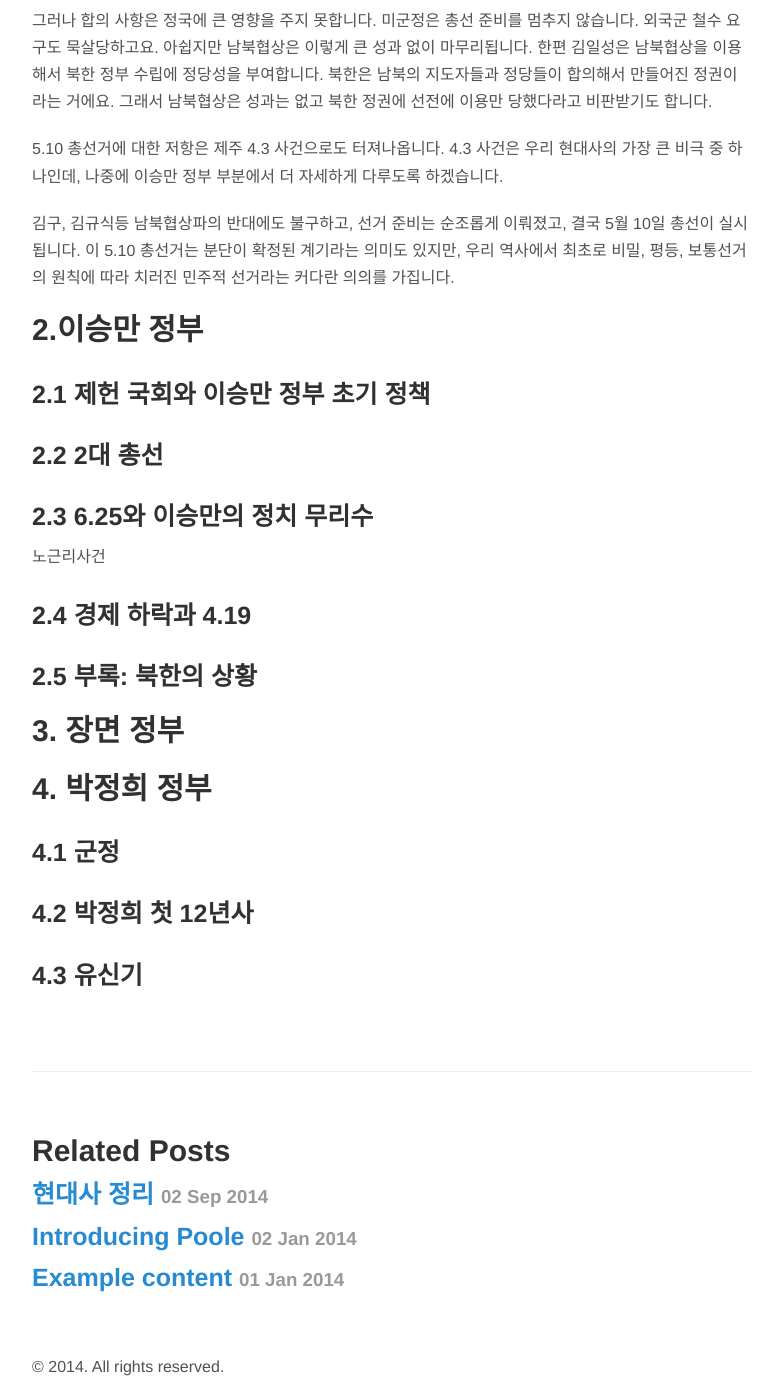
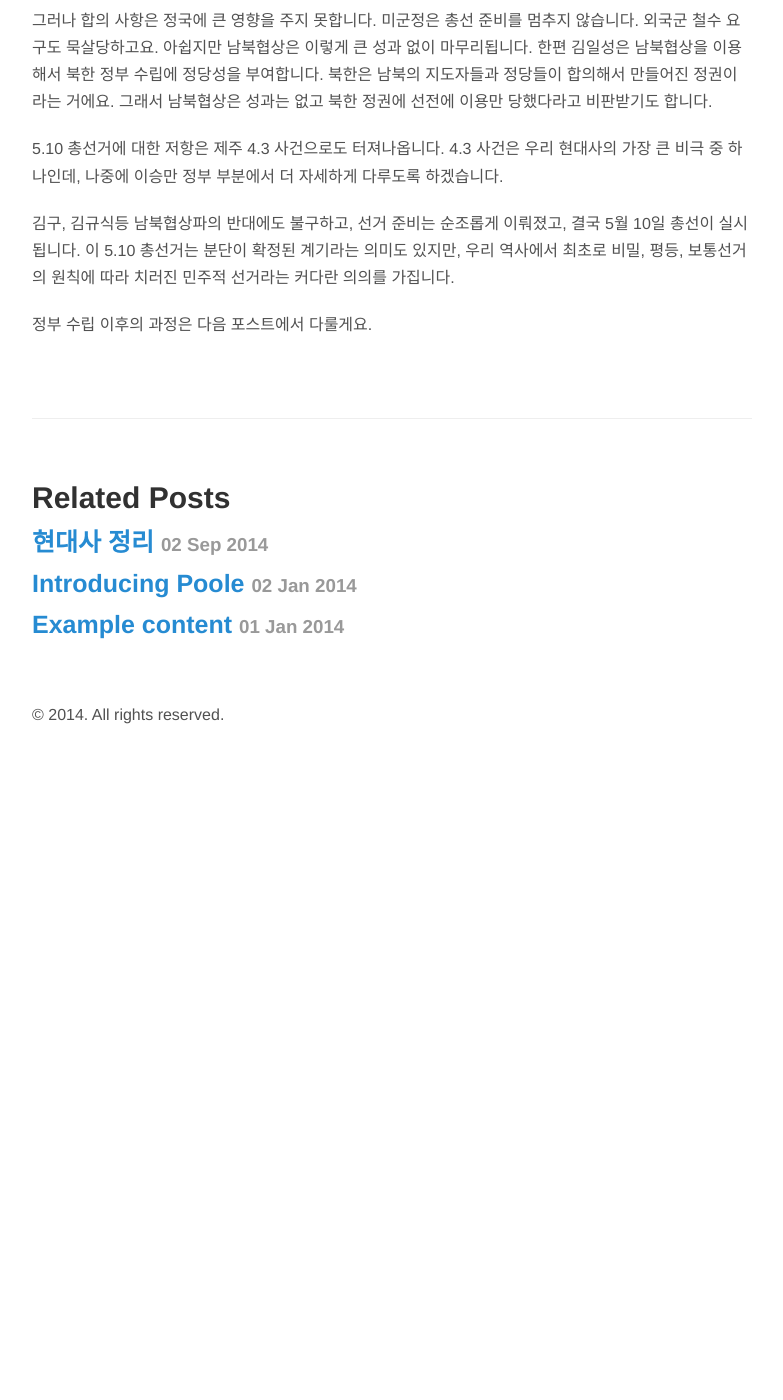
Before and after one commit to hojunester/hojunester.github.io, a Jekyll site: the page built from _posts/2014-09-03-1_해방3년사.md, in a window 1280 px wide and 1400 px high, scrolled down 9288 px. Shown: the whole window, without its empty margins (248-1031 px from the left). Built offline with Jekyll 4.4.1, drawn with Linux system fonts in a browser that asks for light colours; Markdown is read by kramdown in place of the engine named in the settings; after the commit the page ends 10036 px from its top, so only the background shows below that.

Commit message:
removed outdated parts

```diff
--- a/_posts/2014-09-03-1_해방3년사.md
+++ b/_posts/2014-09-03-1_해방3년사.md
@@ -184,23 +184,4 @@ UN 총회에서 한반도 문제가 논의됩니다. 이 때 소련은 이 총
 
 김구, 김규식등 남북협상파의 반대에도 불구하고, 선거 준비는 순조롭게 이뤄졌고, 결국 5월 10일 총선이 실시됩니다. 이 5.10 총선거는 분단이 확정된 계기라는 의미도 있지만, 우리 역사에서 최초로 비밀, 평등, 보통선거의 원칙에 따라 치러진 민주적 선거라는 커다란 의의를 가집니다.
 
-
-##<a name="2.이승만정부"></a>2.이승만 정부
-
-###<a name="제헌국회"></a>2.1 제헌 국회와 이승만 정부 초기 정책
-###<a name="2대총선"></a>2.2 2대 총선
-###<a name="승만병크"></a>2.3 6.25와 이승만의 정치 무리수
-
-노근리사건
-
-
-###<a name="사일구"></a>2.4 경제 하락과 4.19
-
-###<a name="북한"></a> 2.5 부록: 북한의 상황
-
-##3. 장면 정부
-
-##4. 박정희 정부
-###4.1 군정
-###4.2 박정희 첫 12년사
-###4.3 유신기
+정부 수립 이후의 과정은 다음 포스트에서 다룰게요.
```
